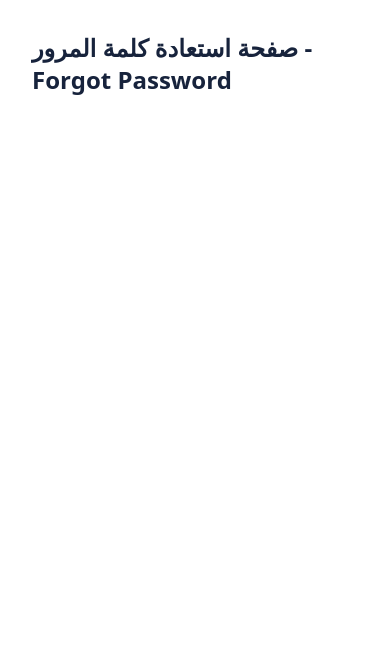
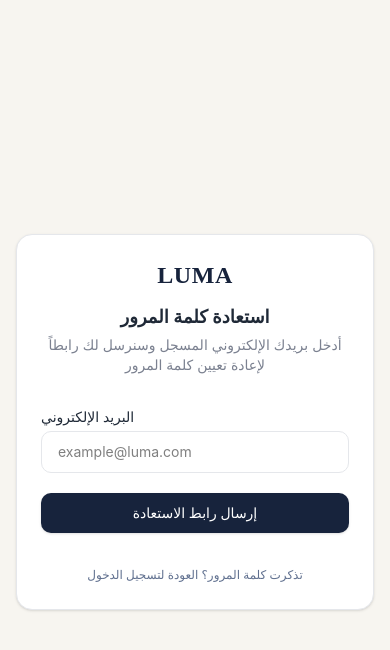
Before and after one commit to ShaimaaAli2005/Ecommerce-Online-store, a React (Vite) app: page /forgot-password in a window 390 px wide. Shown: the top 650 px of the page. Built offline with nearby package versions, Linux system fonts and the light colour scheme.

Commit message:
feat(auth): implement responsive Login page UI and validation

```diff
--- a/src/pages/ForgotPassword/ForgotPassword.jsx
+++ b/src/pages/ForgotPassword/ForgotPassword.jsx
@@ -1,9 +1,114 @@
-import React from 'react';
+import React, { useState } from 'react';
+import { Link } from 'react-router-dom';
 
 const ForgotPassword = () => {
+  const [email, setEmail] = useState('');
+  const [error, setError] = useState('');
+  const [isSubmitted, setIsSubmitted] = useState(false);
+  const [isLoading, setIsLoading] = useState(false);
+
+  const handleSubmit = (e) => {
+    e.preventDefault();
+
+    if (!email) {
+      setError('البريد الإلكتروني مطلوب');
+      return;
+    } else if (!/\S+@\S+\.\S+/.test(email)) {
+      setError('صيغة البريد الإلكتروني غير صحيحة');
+      return;
+    }
+
+    setIsLoading(true);
+
+    // محاكاة إرسال رابط الاستعادة إلى البريد
+    setTimeout(() => {
+      setIsLoading(false);
+      setIsSubmitted(true);
+    }, 1000);
+  };
+
   return (
-    <div className="p-8">
-      <h1 className="text-2xl font-bold text-[#17233C]">صفحة استعادة كلمة المرور - Forgot Password</h1>
+    <div className="min-h-screen bg-[#F7F5F0] flex items-center justify-center p-4">
+      <div className="w-full max-w-md bg-[#FFFFFF] rounded-[16px] border border-[#E5E7EB] shadow-sm p-6 sm:p-8">
+
+        {/* رأس النموذج */}
+        <div className="text-center mb-8">
+          <h1 className="text-2xl sm:text-3xl font-bold text-[#17233C] tracking-wide font-['Poppins']">
+            LUMA
+          </h1>
+          <h2 className="text-lg font-semibold text-[#1F2937] mt-3 font-['Inter']">
+            استعادة كلمة المرور
+          </h2>
+          <p className="text-sm text-[#7B8190] mt-1 font-['Inter']">
+            أدخل بريدك الإلكتروني المسجل وسنرسل لك رابطاً لإعادة تعيين كلمة المرور
+          </p>
+        </div>
+
+        {isSubmitted ? (
+          /* شاشة تأكيد الإرسال بنجاح */
+          <div className="text-center space-y-4 font-['Inter']">
+            <div className="w-12 h-12 bg-[#4F8A70]/10 text-[#4F8A70] rounded-full flex items-center justify-center mx-auto text-xl font-bold">
+              ✓
+            </div>
+            <p className="text-sm text-[#1F2937] font-medium">
+              تم إرسال تعليمات استعادة كلمة المرور إلى:
+            </p>
+            <p className="text-sm text-[#17233C] font-semibold dir-ltr">
+              {email}
+            </p>
+            <div className="pt-4">
+              <Link
+                to="/login"
+                className="inline-block w-full bg-[#17233C] hover:bg-[#E89A5B] text-white py-2.5 px-4 rounded-[10px] font-medium text-sm transition-all duration-200"
+              >
+                العودة لتسجيل الدخول
+              </Link>
+            </div>
+          </div>
+        ) : (
+          /* نموذج الإدخال */
+          <form onSubmit={handleSubmit} className="space-y-5">
+            <div>
+              <label className="block text-sm font-medium text-[#1F2937] mb-1 font-['Inter']">
+                البريد الإلكتروني
+              </label>
+              <input
+                type="email"
+                value={email}
+                onChange={(e) => {
+                  setEmail(e.target.value);
+                  if (error) setError('');
+                }}
+                placeholder="example@luma.com"
+                className={`w-full px-4 py-2.5 rounded-[10px] border font-['Inter'] text-sm outline-none transition-colors duration-200 ${
+                  error ? 'border-[#C95C5C]' : 'border-[#E5E7EB] focus:border-[#17233C]'
+                }`}
+              />
+              {error && (
+                <span className="text-xs text-[#C95C5C] mt-1 block">{error}</span>
+              )}
+            </div>
+
+            <button
+              type="submit"
+              disabled={isLoading}
+              className="w-full bg-[#17233C] hover:bg-[#E89A5B] text-white py-2.5 px-4 rounded-[10px] font-medium text-sm transition-all duration-200 font-['Inter'] flex items-center justify-center shadow-sm disabled:opacity-70 disabled:cursor-not-allowed cursor-pointer"
+            >
+              {isLoading ? 'جاري الإرسال...' : 'إرسال رابط الاستعادة'}
+            </button>
+
+            <div className="text-center pt-2">
+              <Link
+                to="/login"
+                className="text-xs sm:text-sm text-[#60708F] hover:text-[#E89A5B] transition-colors duration-150 font-['Inter'] font-medium"
+              >
+                تذكرت كلمة المرور؟ العودة لتسجيل الدخول
+              </Link>
+            </div>
+          </form>
+        )}
+
+      </div>
     </div>
   );
 };
```
